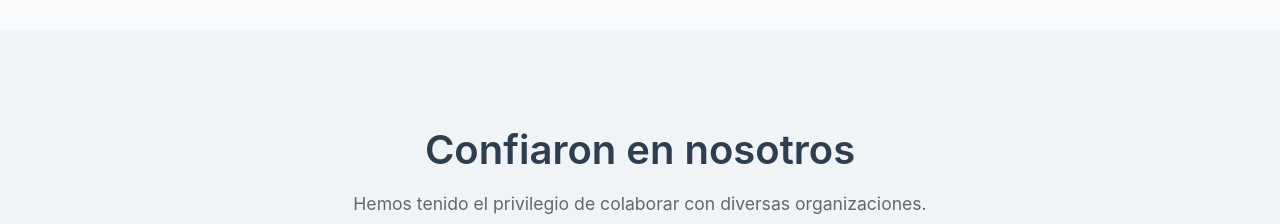
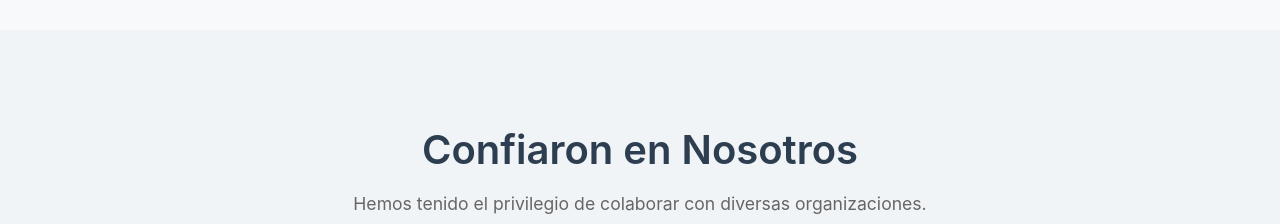
Before and after one commit to delaudenuria/neuraconsulting, a website built with Vite: page index.html in a window 1280 px wide. Shown: the part 1280-1504 px from the top of the page. Built offline with nearby package versions, Linux system fonts and the light colour scheme.

Commit message:
Update index.html

```diff
--- a/index.html
+++ b/index.html
@@ -88,7 +88,7 @@
 
     <section class="trusted-by" id="clientes">
         <div class="container">
-            <h2 class="section-title">Confiaron en nosotros</h2>
+            <h2 class="section-title">Confiaron en Nosotros</h2>
             <p class="trusted-intro">Hemos tenido el privilegio de colaborar con diversas organizaciones.</p>
 
             <div class="logo-carousel">
```
